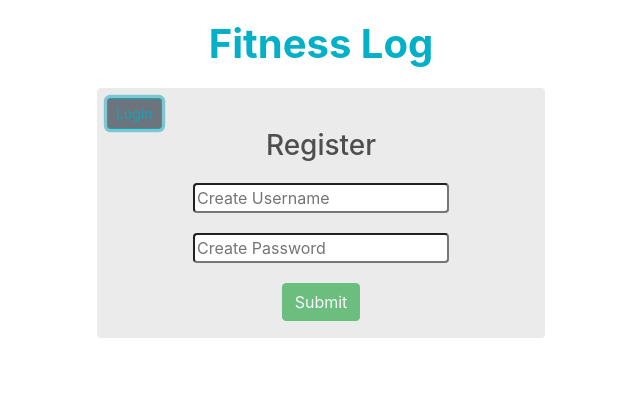
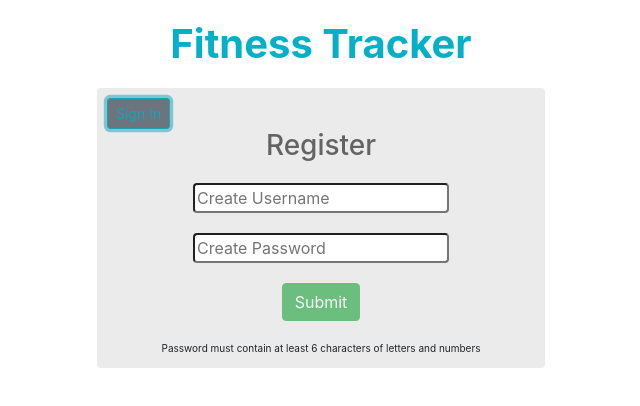
Before and after one commit to StephanieLaRue/fitnessapp.2.0, a React app: page / in a window 1280 px wide. Both pictures are taken after a click on the button "Register". Shown: the top 406 px of the page, without its empty margins (319-959 px from the left). Built offline with nearby package versions, Linux system fonts and the light colour scheme.

Commit message:
check for invalid user or pass entries

```diff
--- a/public/index.html
+++ b/public/index.html
@@ -6,7 +6,7 @@
   <meta name="viewport" content="width=device-width, initial-scale=1">
   <title>Fitness App</title>
   <link rel="stylesheet" href="https://maxcdn.bootstrapcdn.com/bootstrap/4.0.0/css/bootstrap.min.css" integrity="sha384-Gn5384xqQ1aoWXA+058RXPxPg6fy4IWvTNh0E263XmFcJlSAwiGgFAW/dAiS6JXm" crossorigin="anonymous">
-<link href="fitness.css?016356d54c1a750c679b" rel="stylesheet"></head>
+<link href="fitness.css?abac39dbbd7be52cbca6" rel="stylesheet"></head>
 
 <body>
 
@@ -16,6 +16,6 @@
   <script src="https://code.jquery.com/jquery-3.2.1.slim.min.js" integrity="sha384-KJ3o2DKtIkvYIK3UENzmM7KCkRr/rE9/Qpg6aAZGJwFDMVNA/GpGFF93hXpG5KkN" crossorigin="anonymous"></script>
   <script src="https://cdnjs.cloudflare.com/ajax/libs/popper.js/1.12.9/umd/popper.min.js" integrity="sha384-ApNbgh9B+Y1QKtv3Rn7W3mgPxhU9K/ScQsAP7hUibX39j7fakFPskvXusvfa0b4Q" crossorigin="anonymous"></script>
   <script src="https://maxcdn.bootstrapcdn.com/bootstrap/4.0.0/js/bootstrap.min.js" integrity="sha384-JZR6Spejh4U02d8jOt6vLEHfe/JQGiRRSQQxSfFWpi1MquVdAyjUar5+76PVCmYl" crossorigin="anonymous"></script>
-<script type="text/javascript" src="fitness-bundle.js?016356d54c1a750c679b"></script></body>
+<script type="text/javascript" src="fitness-bundle.js?abac39dbbd7be52cbca6"></script></body>
 
 </html>
--- a/src/main.jsx
+++ b/src/main.jsx
@@ -42,10 +42,10 @@ class Main extends React.Component {
 	render() {
 		return(
 			<div>
-			<h1 className="title" >Fitness Log</h1>
+			<h1 className="title" >Fitness Tracker</h1>
 			<Container id="mainContainer">
 				<Button className="toggleButton btn-outline-info btn-sm" onClick={this.toggle}>
-					{this.state.toggleClick ? 'Login' : 'Register'}
+					{this.state.toggleClick ? 'Sign In' : 'Register'}
 				</Button>
 				<ToggleRegistration reg={this.state.toggleClick}/>
 			</Container>
--- a/src/react.css
+++ b/src/react.css
@@ -10,7 +10,7 @@
     margin: 0;
     border-radius: 4px;
     width: 35%;
-    height: 250px;
+    height: 280px;
     margin: auto;
     margin-top: 20px;
     background-color: rgb(235, 235, 235);
@@ -22,25 +22,20 @@
 }
 
 h3 {
-    color: rgb(78, 78, 78);
+    color: rgb(100, 99, 99);
     text-align: center;
 }
 
-.signinMessage {
+.signinMessage, .existsMessage, .invalidMessage {
     color: rgba(177, 12, 12, 0.959);
-    position: absolute;
-}
-
-.registerMessage {
-    color: rgba(12, 177, 53, 0.959);
     position: absolute;
     width: 100px;
     margin-left: 5px;
     margin-top: 5px;
 }
 
-.existsMessage {
-    color: rgba(177, 12, 12, 0.959);
+.registerMessage {
+    color: rgba(12, 177, 53, 0.959);
     position: absolute;
     width: 100px;
     margin-left: 5px;
@@ -56,6 +51,7 @@ h3 {
     font-weight: bold;
 }
 
-.p {
+.validPass {
     font-size: 10px;
+    text-align: center
 }
--- a/src/registerUser.jsx
+++ b/src/registerUser.jsx
@@ -119,7 +119,7 @@ class RegisterUser extends React.Component {
           <input type="text" placeholder="Create Username" className="input" id="newuser" value={this.state.newUsername} name="newUsername" onChange={this.handleChange}/>
           <input type="text" placeholder="Create Password" className="input" if="newpass" value={this.state.newPassword} name="newPassword" onChange={this.handleChange}/>
           <Button disabled={!isEnabled} disabled={!this.state.formValid} className="submit" color="success" onClick={this.createUserCredentials} >Submit</Button>
-          {/* <p className="p" >Password must contain at least 6 characters of letters and numbers</p> */}
+          <p className="validPass" >Password must contain at least 6 characters of letters and numbers</p>
         </div>
     )
   }
--- a/src/signIn.jsx
+++ b/src/signIn.jsx
@@ -9,7 +9,16 @@ function CheckLogin(props) {
     return null
   }
   return(
-    <h6 className="signinMessage">Please Register</h6>
+    <h6 className="signinMessage">User does not exist. Please Register</h6>
+  )
+}
+
+function CheckEntry(props) {
+  if(!props.invalid) {
+    return null
+  }
+  return(
+    <h6 className="invalidMessage">Invalid Username or Password. Please try again.</h6>
   )
 }
 
@@ -24,7 +33,8 @@ class SignIn extends React.Component {
       this.state = {
           username: '',
           password: '',
-          userLogin: ''
+          userLogin: '',
+          invalidEntry: false
       }
     }
 
@@ -58,7 +68,13 @@ class SignIn extends React.Component {
       if(data == 'successful') {
         window.location.assign('http://localhost:3000/profile')
       }
-      else {
+      if(data == 'invalidEntry') {
+        console.log('invalid client entry');
+        this.setState({invalidEntry: true})
+      }
+      if(data == 'failure') {
+        console.log('failure');
+
         this.setState({userLogin: true})
       }
     })
@@ -74,7 +90,8 @@ class SignIn extends React.Component {
     return (
         <div className="signIn">
           <CheckLogin isLoggedIn={this.state.userLogin}/>
-          <h3>Login</h3>
+          <CheckEntry invalid={this.state.invalidEntry} />
+          <h3>Sign In</h3>
           <input type="text" placeholder="Username" className="input" id="username" value={this.state.username} id="usernameInput" name="username" onChange={this.handleChange}/>
           <input type="text" placeholder="Password" className="input" id="password" value={this.state.password} id="passwordInput" name="password" onChange={this.handleChange}/>
           <Button disabled={!isEnabled} className="submit" color="success" onClick={this.submitUserCredentials}>Submit</Button>
```
Also changed, not shown: public/fitness.css, 1 other file (tests, documents, lock files or other folders).
